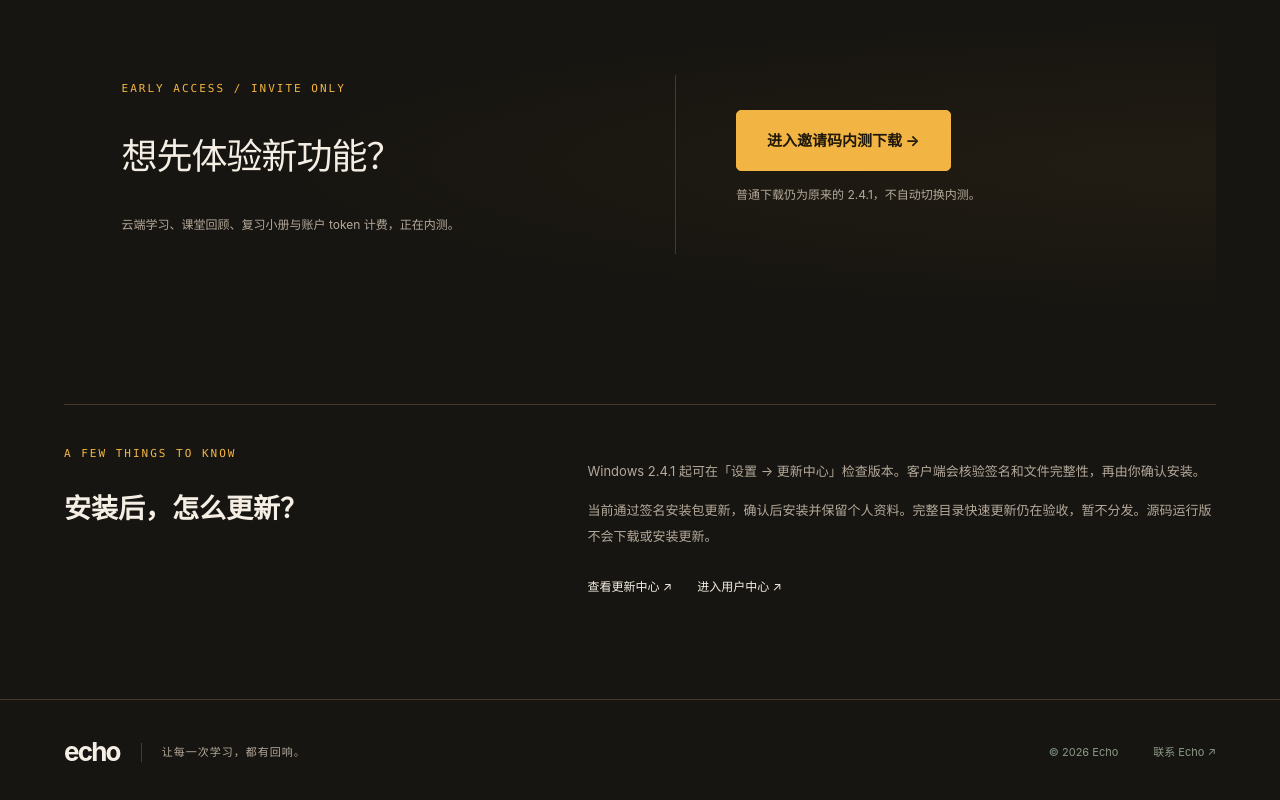
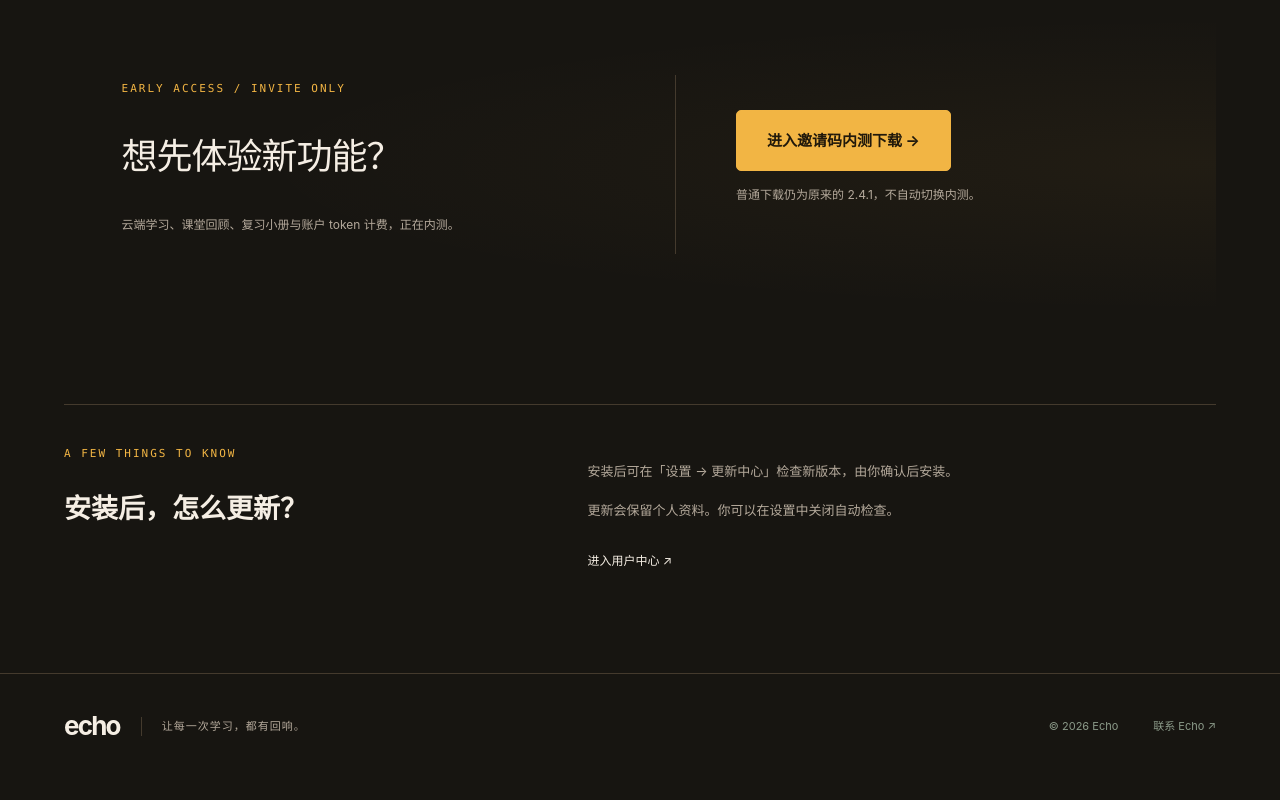
Before and after one commit to troy-git-hub/hackathon, a website: page Echo Website/public/download.html in a window 1280 px wide. Shown: the part 1165-1965 px from the top of the page. After the commit the page ends 1943 px from the top, so only its background shows below. Drawn offline with Linux system fonts and the light colour scheme; no server answers.

Commit message:
Keep public update instructions focused on normal user actions

```diff
--- a/Echo Website/public/download.html
+++ b/Echo Website/public/download.html
@@ -5,4 +5,4 @@
 <section class="platform-grid" aria-label="选择下载平台"><article class="platform-card recommended"><div class="platform-mark" aria-hidden="true">▦</div><div class="eyebrow" id="release-status">WINDOWS / 稳定版</div><h2>Windows</h2><p>64 位桌面应用 · Echo <span id="version">2.4.1</span></p><p id="release-description">正在获取官方签名版本信息…</p><a class="button" id="installer" href="https://update.echo.xhbtroy.cn/artifacts/Echo-Setup-2.4.1.exe">下载 Windows 安装包 ↓</a><p class="fine">当前公开版为 2.4.1，需自行配置模型。新功能可在独立的邀请码内测安装包中体验。</p><details><summary>版本说明与校验</summary><ul id="release-notes"><li>实时字幕、AI 黑板与交互讲解。</li></ul><p id="checksum" class="checksum"></p></details></article>
 <article class="platform-card"><div class="platform-mark" aria-hidden="true">⌘</div><div class="eyebrow">MACOS / 测试开发中</div><h2>Mac</h2><p>Swift 原生版 · macOS 14 及以上</p><p>Mac 版源码已公开，供开发测试。当前仓库没有已发布的 DMG 或应用安装包，需要使用 Xcode 构建。</p><a class="button secondary" href="https://github.com/troy-git-hub/hackathon/tree/master/mac" rel="noopener noreferrer" target="_blank">查看 Mac 测试版源码 ↗</a><p class="fine">功能和 Windows 版可能不同，暂不提供自动更新。</p></article>
 <article class="platform-card"><div class="platform-mark" aria-hidden="true">&gt;_</div><div class="eyebrow">LINUX / 尚未发布</div><h2>Linux</h2><p>暂时没有可验证的 Linux 发行包。</p><p>当前 Windows 安装包无法在 Linux 上直接安装。等 Linux 版本准备好，会在这里放上正式下载链接。</p><span class="unavailable">Linux 下载尚未开放</span><a class="text-link" href="https://github.com/troy-git-hub/hackathon" rel="noopener noreferrer" target="_blank">关注项目进展 ↗</a></article></section>
-<section class="account-invite"><div><div class="eyebrow">EARLY ACCESS / INVITE ONLY</div><h2>想先体验新功能？</h2><p>云端学习、课堂回顾、复习小册与账户 token 计费，正在内测。</p></div><div><a class="button" href="/beta">进入邀请码内测下载 →</a><p>普通下载仍为原来的 2.4.1，不自动切换内测。</p></div></section><section class="download-help"><div><div class="eyebrow">A FEW THINGS TO KNOW</div><h2>安装后，怎么更新？</h2></div><div><p>Windows 2.4.1 起可在「设置 → 更新中心」检查版本。客户端会核验签名和文件完整性，再由你确认安装。</p><p>当前通过签名安装包更新，确认后安装并保留个人资料。完整目录快速更新仍在验收，暂不分发。源码运行版不会下载或安装更新。</p><a class="text-link" href="https://update.echo.xhbtroy.cn">查看更新中心 ↗</a><a class="text-link" href="/user">进入用户中心 ↗</a></div></section></main><footer><a class="brand" href="/">echo<span>让每一次学习，都有回响。</span></a><span>© <span id="year">2026</span> Echo</span><a href="mailto:UserCenter@xhbtroy.cn">联系 Echo ↗</a></footer></body></html>
+<section class="account-invite"><div><div class="eyebrow">EARLY ACCESS / INVITE ONLY</div><h2>想先体验新功能？</h2><p>云端学习、课堂回顾、复习小册与账户 token 计费，正在内测。</p></div><div><a class="button" href="/beta">进入邀请码内测下载 →</a><p>普通下载仍为原来的 2.4.1，不自动切换内测。</p></div></section><section class="download-help"><div><div class="eyebrow">A FEW THINGS TO KNOW</div><h2>安装后，怎么更新？</h2></div><div><p>安装后可在「设置 → 更新中心」检查新版本，由你确认后安装。</p><p>更新会保留个人资料。你可以在设置中关闭自动检查。</p><a class="text-link" href="/user">进入用户中心 ↗</a></div></section></main><footer><a class="brand" href="/">echo<span>让每一次学习，都有回响。</span></a><span>© <span id="year">2026</span> Echo</span><a href="mailto:UserCenter@xhbtroy.cn">联系 Echo ↗</a></footer></body></html>
```
